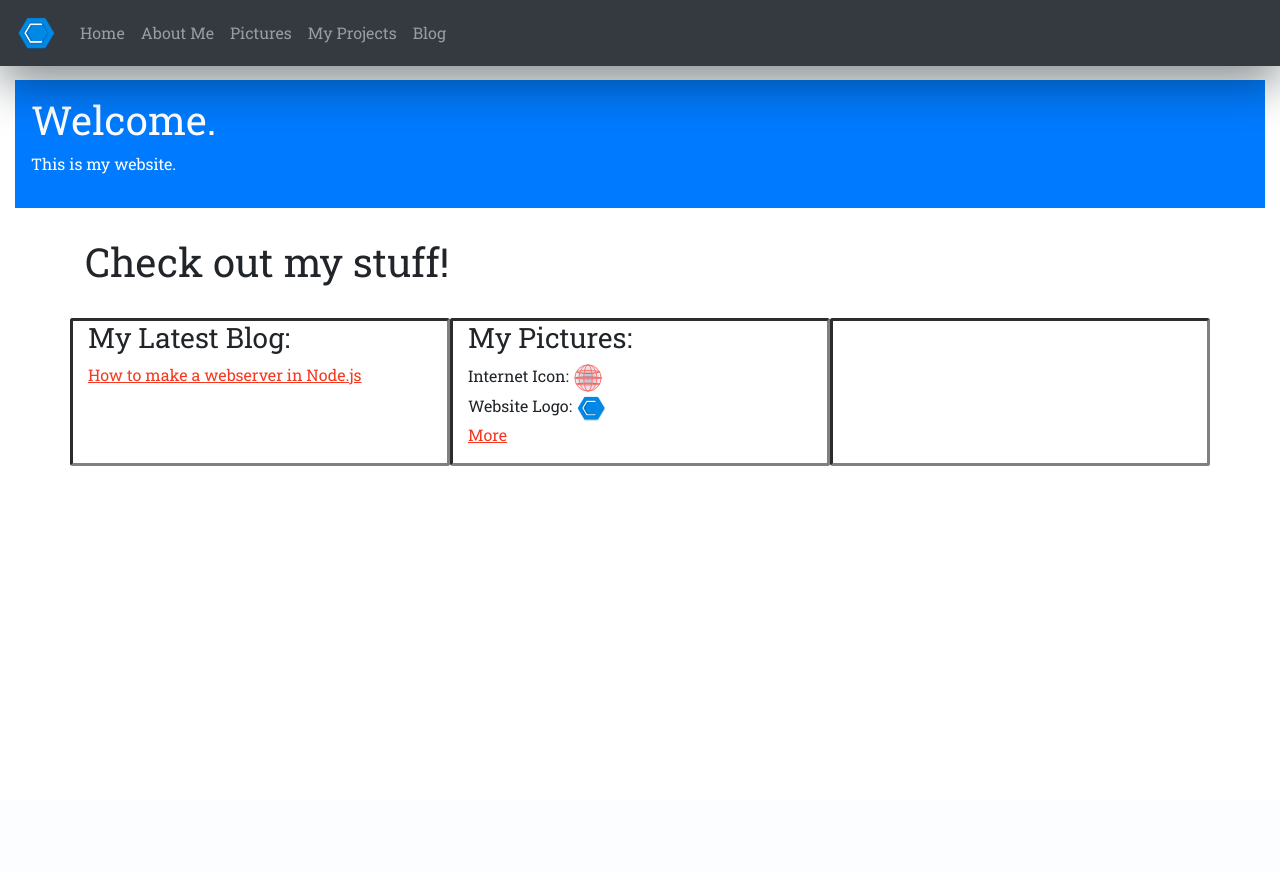
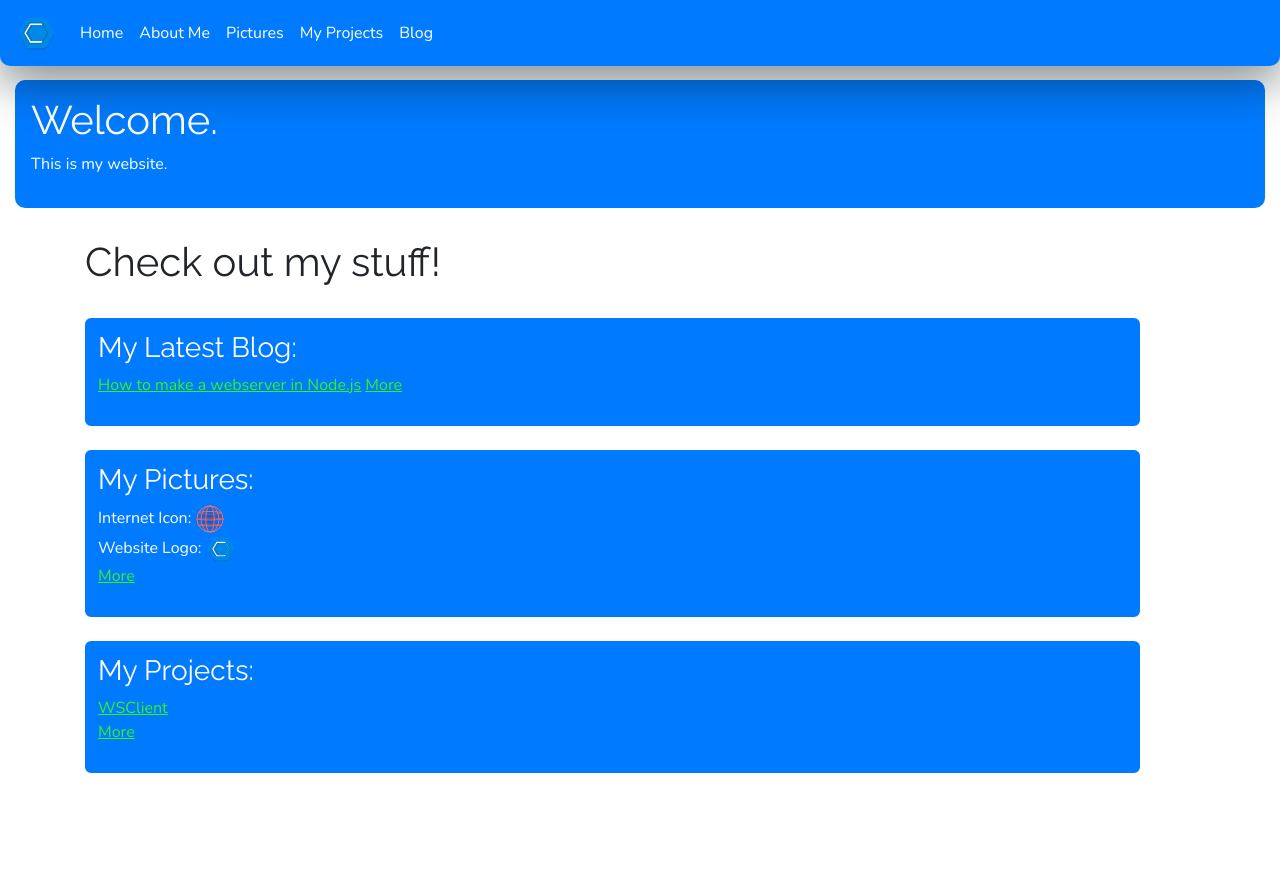
Before and after one commit to CalSch/newwebsite, a PHP site: page / in a window 1280 px wide. Before the commit the page ends 466 px from the top, so only its background shows below. Run offline with PHP 8.4, Linux system fonts and the light colour scheme.

Commit message:
Updated styling

```diff
--- a/blog/1-nodejs-webserver.html
+++ b/blog/1-nodejs-webserver.html
@@ -85,6 +85,11 @@ const port = 8080;
 						<br>
 						And thats just about it, type <code>node .</code> to run the webserver, and it should be working fine.
 						To view it go to you web browser and type <code>http://localhost:8080/</code>, and that should work.
+						<p>
+					<hr>
+					<h3>Step 3: Final Product</h3>
+					<p>
+						You can download the final product <a href="server.js" download>here</a>.
 
 					</p>
 				</div>
--- a/index.php
+++ b/index.php
@@ -37,24 +37,26 @@
 			<div class="container content-2">
 				<h1>Check out my stuff!</h1><br>
 
-				<div class="row">
-
-					<div class="col-md-4 my-stuff">
+				<div class="my-stuff">
 					<h3>My Latest Blog: </h3>
-						<p><a href="/blog/1-nodejs-webserver.html">How to make a webserver in Node.js</a></p>
+					<p><a href="/blog/1-nodejs-webserver.html">How to make a webserver in Node.js</a>
+						<a href="/blog/">More </a>
+					</p>
 				</div>
-					<div class="col-md-4 my-stuff">
+				<br>
+				<div class="my-stuff">
 					<h3>My Pictures:</h3>
 					<p>Internet Icon: <img src="/img/WebIcon.svg" width="30px" /><br>
 					Website Logo: <img src="/img/logo.svg" width="30px" /><br>
 					<a href="/pictures/">More</a>
-
 					</p>
 				</div>
-
-					<div class="col-md-4 my-stuff">
-					</div>
-
+				<br>
+				<div class="my-stuff">
+					<h3>My Projects:</h3>
+					<p><a href="/projects/wsclient.html">WSClient</a><br>
+						<a href="/projects/">More</a>
+					</p>
 				</div>
 			</div>
 		</div>
--- a/nav.html
+++ b/nav.html
@@ -1,7 +1,7 @@
-<nav class="navbar navbar-expand-md bg-dark navbar-dark fixed-top c-shadow">
+<nav class="navbar navbar-expand-md c-nav bg-gray navbar-dark fixed-top c-shadow">
 	<a href="javascript: void(0);" class="navbar-brand"><img src="/img/logo.png" width="40"></a>
 	<button class="navbar-toggler" type="button" data-toggle="collapse" data-target="#collapsibleNavbar">
-		<span class="navbar-toggler-icon"></span>
+		<img src="/img/MenuBar.svg" width="55px" />
 	</button>
 	<div class="collapse navbar-collapse" id="collapsibleNavbar">
 		<ul class="navbar-nav">
--- a/style.css
+++ b/style.css
@@ -1,20 +1,27 @@
 @import url('https://fonts.googleapis.com/css2?family=Roboto+Slab&display=swap');
 @import url('https://fonts.googleapis.com/css2?family=Fira+Mono&display=swap');
+@import url('https://fonts.googleapis.com/css2?family=Nunito&display=swap');
+@import url('https://fonts.googleapis.com/css2?family=Raleway&display=swap');
+
+:root {
+	--main-color: #007bff;
+}
 
 body {
 	/*
 	background-image: url("img/binary.jpg");
 	background-attachment: fixed;
 	*/
-	font-family: 'Roboto Slab', serif;
+	font-family: 'Nunito', sans-serif;
+
 }
 
 a {
-	color: rgb(245, 56, 31);
+	color: rgb(49, 245, 31);
 	text-decoration: underline;
 }
 a:visited {
-	color: rgb(184, 21, 0);
+	color: rgb(0, 153, 102);
 	text-decoration: underline;
 }
 a.nav-link {
@@ -36,16 +43,19 @@ code, pre {
 	border-radius: 4px;
 }
 
-
+h1,h3 {
+	font-family: "Raleway", sans-serif;
+}
 
 div.title {
 	color: #fff;
 	padding: 1rem;
-	background-color: #007bff;
+	background-color: var(--main-color);
 	width: 100%;
 	margin-right: auto;
 	margin-left: auto;
 	margin-bottom: 30px;
+	border-radius: 10px;
 }
 
 div.content {
@@ -78,14 +88,31 @@ code, pre, kbd {
 }
 
 div.my-stuff {
-	border: 3px grey inset;
-	border-radius: 3px;
+	border: 3px var(--main-color) solid;
+	border-radius: 6px;
+	background-color: var(--main-color);
 	width: 95%;
-
+	color: white;
+	padding: 10px;
 }
 
 div.content-2 {
 	margin-bottom: 100px;
+}
+.c-nav {
+	background-color: var(--main-color);
+	border-radius: 0px 0px 10px 10px;
+}
+.nav-link {
+	color: rgba(255,255,255,1) !important;
+}
+.nav-link:hover {
+	text-shadow: 0px 0px 2px white;
+	background-color: rgba(0, 0, 0, 0.13);
+	border-radius: 5px;
+}
+.navbar-toggler {
+	border-color: rgba(0, 0, 0, 0) !important;
 }
 
 div.noscript {
```
Lines whose indentation alone changed are shown as unchanged.
